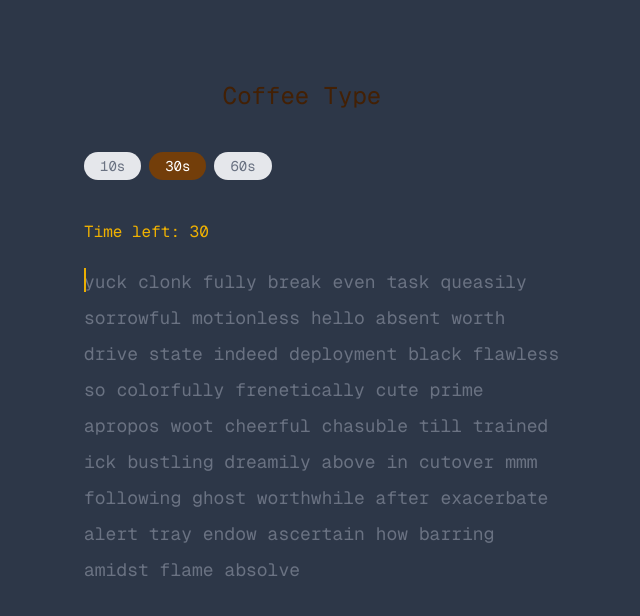
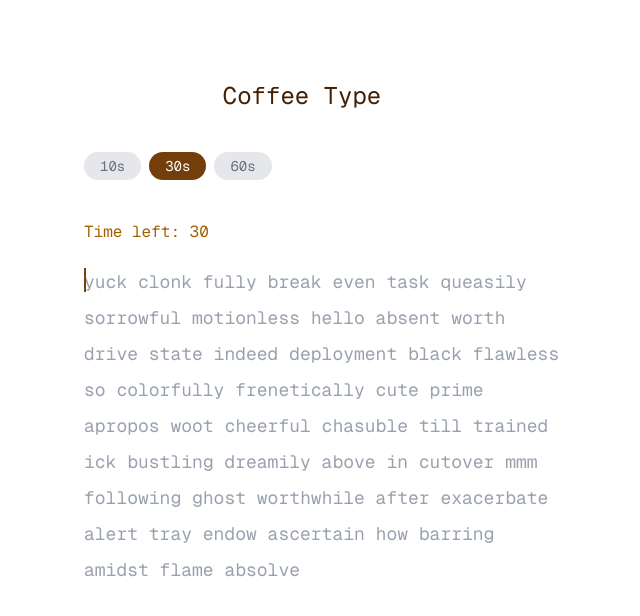
Before and after one commit to AyeThidaTun/typing-game, a Next.js app: page / in a window 1280 px wide. Shown: the top 616 px of the page, without its empty margins (316-956 px from the left). Built offline with nearby package versions, Linux system fonts and the light colour scheme; some icons are missing.

Commit message:
feat: change web theme

```diff
--- a/package.json
+++ b/package.json
@@ -11,6 +11,7 @@
   "dependencies": {
     "@iconify/react": "^6.0.0",
     "clsx": "^2.1.1",
+    "iconify": "^1.4.0",
     "next": "15.4.4",
     "react": "19.1.0",
     "react-dom": "19.1.0",
--- a/src/app/_components/caret.tsx
+++ b/src/app/_components/caret.tsx
@@ -9,7 +9,7 @@ export default function Caret() {
       animate={{ opacity: 1 }}
       transition={{ repeat: Infinity, repeatType: "reverse", duration: 0.6 }}
       aria-hidden="true"
-      className="inline-block w-0.5 h-6 bg-yellow-500 align-middle"
+      className="inline-block w-0.5 h-6 bg-yellow-900 align-middle"
     />
   );
 }
--- a/src/app/_components/countdown.tsx
+++ b/src/app/_components/countdown.tsx
@@ -4,7 +4,7 @@ type Props = {
 export default function Countdown({ time }: Props) {
   return (
     <section className="flex justify-start px-30 md:px-100 pt-10 pb-5">
-      <h5 className="text-yellow-500 font-mono">Time left: {time}</h5>
+      <h5 className="text-yellow-700 font-mono">Time left: {time}</h5>
     </section>
   );
 }
--- a/src/app/_components/random-words.tsx
+++ b/src/app/_components/random-words.tsx
@@ -9,7 +9,7 @@ export default function Faker({ words, typed }: Props) {
   return (
     <div className="relative leading-relaxed">
       <section className="flex flex-col justify-center">
-        <p className="text-start text-lg leading-9 font-mono text-gray-500">
+        <p className="text-start text-lg leading-9 font-mono text-gray-400">
           {words}
         </p>
         <UserInput characters={typed} words={words} />
--- a/src/app/_components/user-input.tsx
+++ b/src/app/_components/user-input.tsx
@@ -23,9 +23,9 @@ export default function UserInput({ characters, words }: Props) {
         return (
           <span
             key={index}
-            className={cn("text-yellow-500 text-lg leading-9", {
-              "text-red-500": !isCorrect && !isWhitespace,
-              "text-yellow-500": isCorrect && !isWhitespace,
+            className={cn("text-yellow-700 text-lg leading-9", {
+              "text-red-300": !isCorrect && !isWhitespace,
+              "text-yellow-800": isCorrect && !isWhitespace,
               "bg-red-500/50": !isCorrect && isWhitespace,
             })}
           >
--- a/src/app/globals.css
+++ b/src/app/globals.css
@@ -1,7 +1,7 @@
 @import "tailwindcss";
 
 :root {
-  --background: #2d3748;
+  --background: #ffffff;
   --foreground: #ffffff;
 }
 
--- a/src/app/layout.tsx
+++ b/src/app/layout.tsx
@@ -13,7 +13,7 @@ const geistMono = Geist_Mono({
 });
 
 export const metadata: Metadata = {
-  title: "Mushroom Space",
+  title: "Coffee Type",
   description: "A typing game to improve your typing speed and accuracy",
 };
 
```
Also changed, not shown: 2 other files (tests, documents, lock files or other folders).
